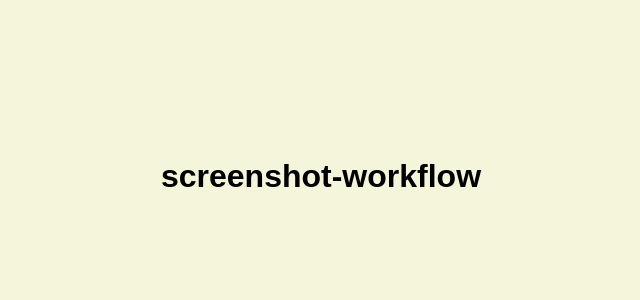
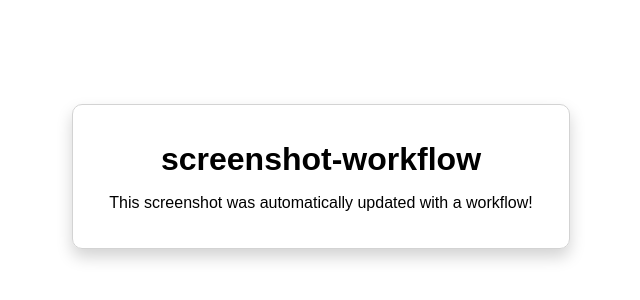
Before and after one commit to abeslier/screenshot-workflow, a plain HTML site: page example-project/index.html in a window 1280 px wide. Shown: the part 224-524 px from the top of the page, without its empty margins (319-959 px from the left). Drawn offline with Linux system fonts and the light colour scheme.

Commit message:
html+css modification test

```diff
--- a/example-project/index.html
+++ b/example-project/index.html
@@ -7,6 +7,9 @@
     <link rel="stylesheet" href="style.css">
 </head>
 <body>
-    <h1>screenshot-workflow</h1>
+    <div class="frame">
+        <h1>screenshot-workflow</h1>
+        <p>This screenshot was automatically updated with a workflow!</p>
+    </div>
 </body>
 </html>
--- a/example-project/style.css
+++ b/example-project/style.css
@@ -9,5 +9,16 @@ body {
     height: 100vh;
     margin: 0;
     font-family: sans-serif;
-    background-color: beige;
 }
+
+.frame {
+    border: 1px solid lightgray;
+    border-radius: 0.625rem;
+    padding: 1.25rem;
+    box-shadow: 0 0.5rem 1rem lightgray;
+    text-align: center;
+}
+
+h1, p {
+    margin: 1rem;
+}
```
